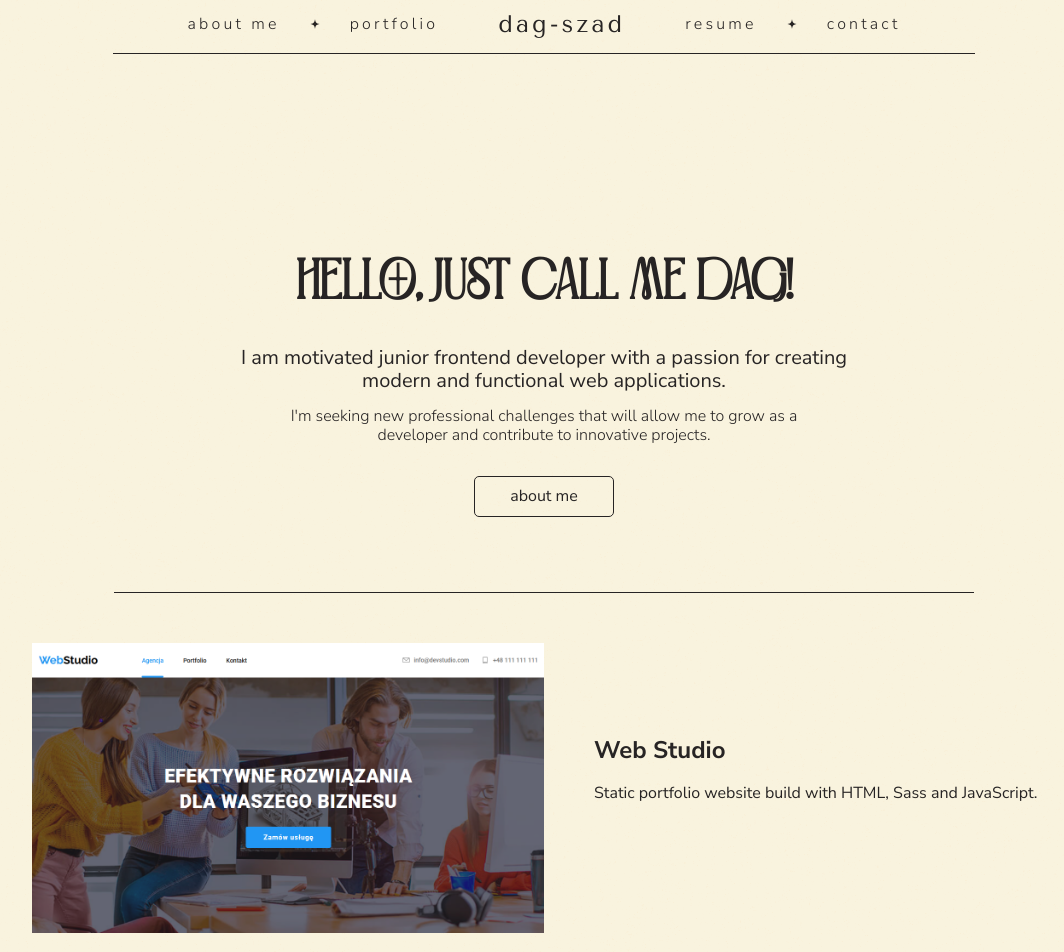
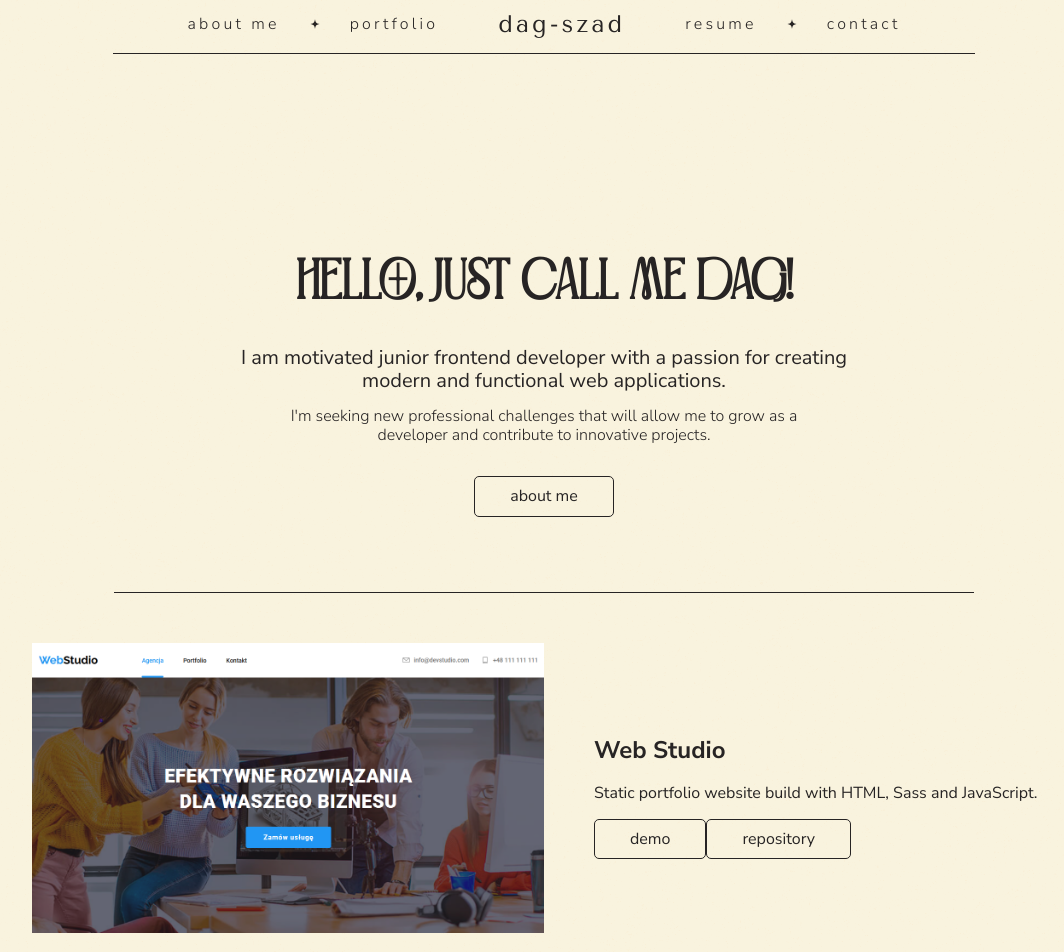
Before and after one commit to dag-szad/Portfolio, a React (Vite) app: page / in a window 1280 px wide. Shown: the top 952 px of the page, without its empty margins (96-1160 px from the left). Built offline with nearby package versions, Linux system fonts and the light colour scheme.

Commit message:
fix: change in button rendering

```diff
--- a/src/components/atoms/ProjectCard.jsx
+++ b/src/components/atoms/ProjectCard.jsx
@@ -19,12 +19,12 @@ const ProjectCard = ({
         <p>{shortDescription}</p>
         <MainButton theme={theme}>
           <a href={demo} target="_blank" rel="noopener noreferrer">
-            Demo
+            demo
           </a>
         </MainButton>
         <MainButton theme={theme}>
           <a href={repo} target="_blank" rel="noopener noreferrer">
-            Repository
+            repository
           </a>
         </MainButton>
       </div>
--- a/src/components/molecules/RecentProjects.jsx
+++ b/src/components/molecules/RecentProjects.jsx
@@ -5,7 +5,7 @@ import styled from 'styled-components';
 import { ProjectCard } from '../atoms/ProjectCard';
 import { MainButton } from '../../styles/Button.styled';
 
-const RecentProjects = (theme) => {
+const RecentProjects = ({ theme }) => {
   return (
     <LocalContainer>
       {data.projects.slice(0, 3).map((project, index) => (
```
